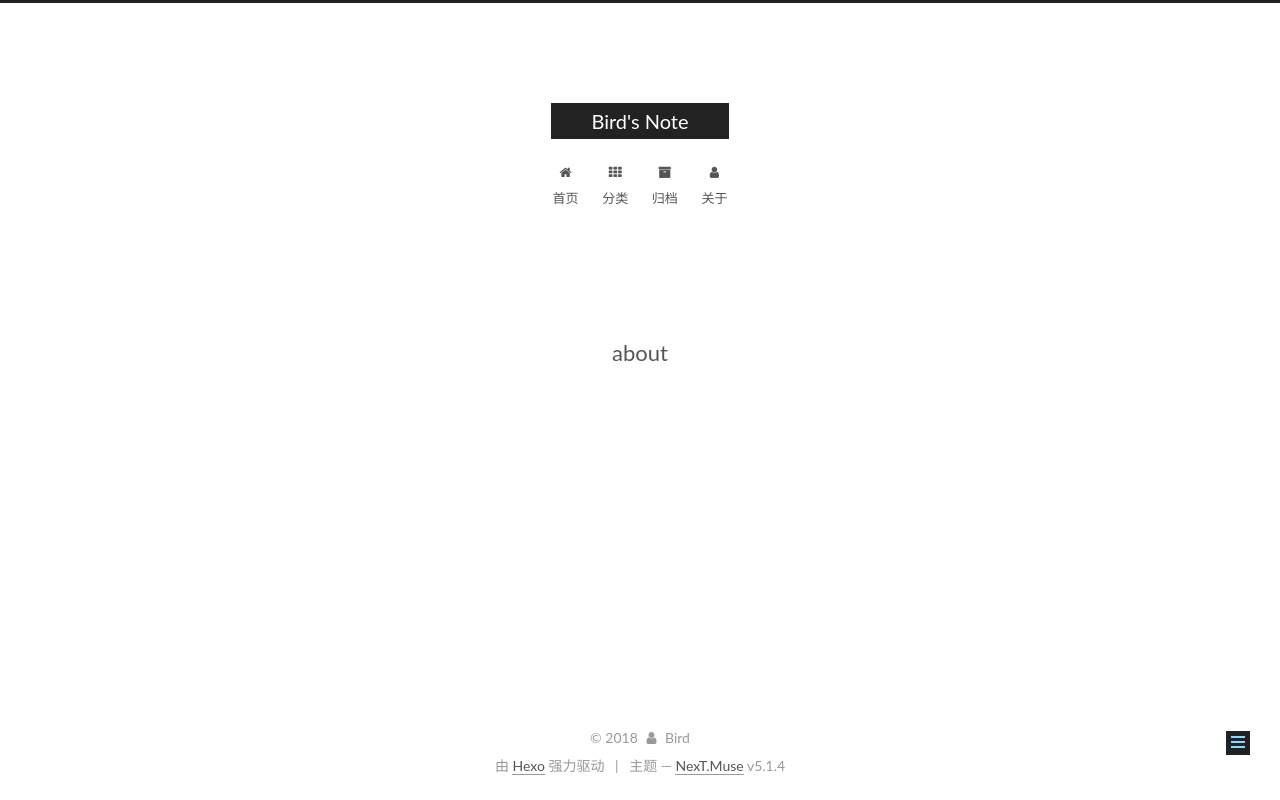
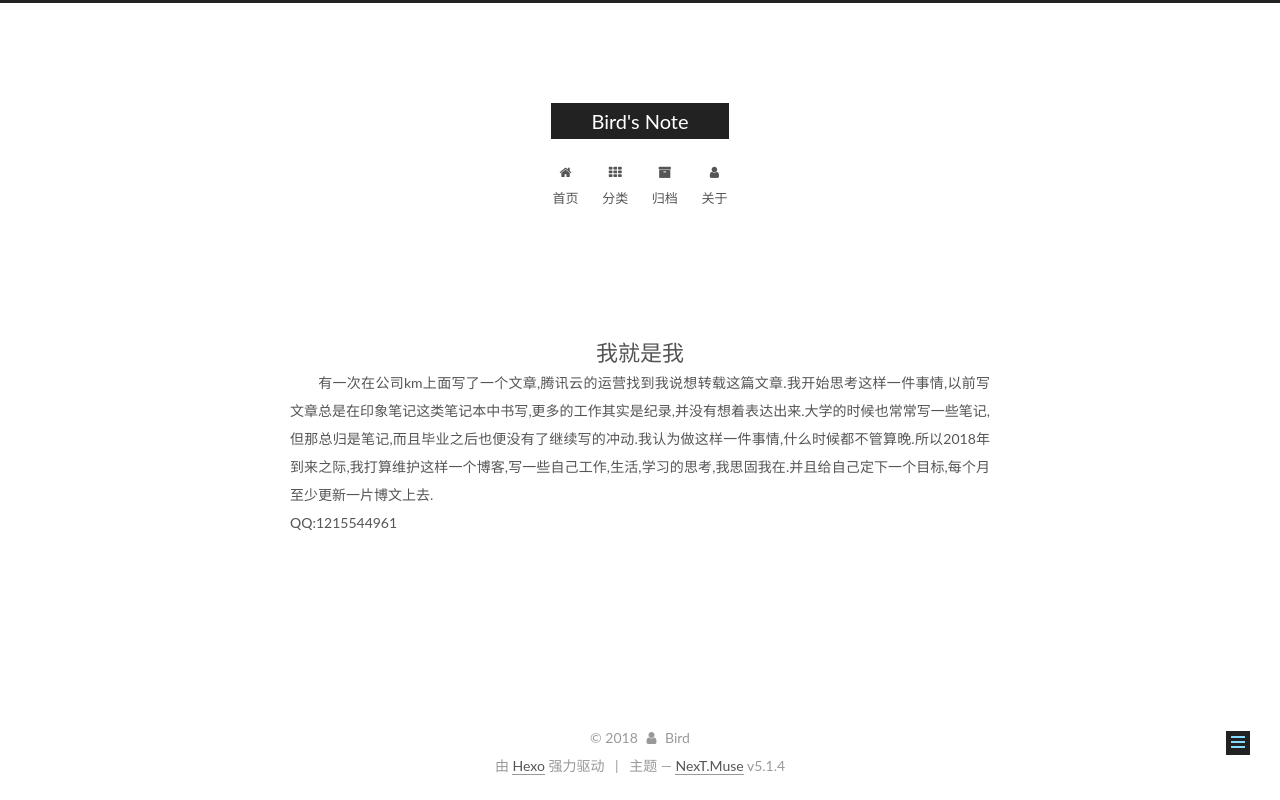
Before and after one commit to Bird01/Bird01.github.io, a plain HTML site: page about/index.html in a window 1280 px wide. Drawn offline with Linux system fonts and the light colour scheme.

Commit message:
Site updated: 2018-01-07 15:36:57

```diff
--- a/about/index.html
+++ b/about/index.html
@@ -79,14 +79,17 @@
 
 
 
+<meta name="description" content="&amp;ensp;&amp;ensp;&amp;ensp;&amp;ensp;有一次在公司km上面写了一个文章,腾讯云的运营找到我说想转载这篇文章.我开始思考这样一件事情,以前写文章总是在印象笔记这类笔记本中书写,更多的工作其实是纪录,并没有想着表达出来.大学的时候也常常写一些笔记,但那总归是笔记,而且毕业之后也便没有了继续写的冲动.我认为做这样一件事情,什么时候都不管算晚.所以2018年到来之际,我打算维护这样一个博客,写一">
 <meta property="og:type" content="website">
-<meta property="og:title" content="about">
+<meta property="og:title" content="我就是我">
 <meta property="og:url" content="http://yoursite.com/about/index.html">
 <meta property="og:site_name" content="Bird&#39;s Note">
+<meta property="og:description" content="&amp;ensp;&amp;ensp;&amp;ensp;&amp;ensp;有一次在公司km上面写了一个文章,腾讯云的运营找到我说想转载这篇文章.我开始思考这样一件事情,以前写文章总是在印象笔记这类笔记本中书写,更多的工作其实是纪录,并没有想着表达出来.大学的时候也常常写一些笔记,但那总归是笔记,而且毕业之后也便没有了继续写的冲动.我认为做这样一件事情,什么时候都不管算晚.所以2018年到来之际,我打算维护这样一个博客,写一">
 <meta property="og:locale" content="zh-Hans">
-<meta property="og:updated_time" content="2018-01-06T13:57:40.924Z">
+<meta property="og:updated_time" content="2018-01-07T07:35:33.324Z">
 <meta name="twitter:card" content="summary">
-<meta name="twitter:title" content="about">
+<meta name="twitter:title" content="我就是我">
+<meta name="twitter:description" content="&amp;ensp;&amp;ensp;&amp;ensp;&amp;ensp;有一次在公司km上面写了一个文章,腾讯云的运营找到我说想转载这篇文章.我开始思考这样一件事情,以前写文章总是在印象笔记这类笔记本中书写,更多的工作其实是纪录,并没有想着表达出来.大学的时候也常常写一些笔记,但那总归是笔记,而且毕业之后也便没有了继续写的冲动.我认为做这样一件事情,什么时候都不管算晚.所以2018年到来之际,我打算维护这样一个博客,写一">
 
 
 
@@ -122,7 +125,7 @@
 
 
 
-  <title>about | Bird's Note</title>
+  <title>我就是我 | Bird's Note</title>
 
 
 
@@ -242,7 +245,7 @@
     <div class="post-block page">
       <header class="post-header">
 
-	<h1 class="post-title" itemprop="name headline">about</h1>
+	<h1 class="post-title" itemprop="name headline">我就是我</h1>
 
 
 
@@ -254,6 +257,7 @@
       <div class="post-body">
 
 
+          <p>&ensp;&ensp;&ensp;&ensp;有一次在公司km上面写了一个文章,腾讯云的运营找到我说想转载这篇文章.我开始思考这样一件事情,以前写文章总是在印象笔记这类笔记本中书写,更多的工作其实是纪录,并没有想着表达出来.大学的时候也常常写一些笔记,但那总归是笔记,而且毕业之后也便没有了继续写的冲动.我认为做这样一件事情,什么时候都不管算晚.所以2018年到来之际,我打算维护这样一个博客,写一些自己工作,生活,学习的思考,我思固我在.并且给自己定下一个目标,每个月至少更新一片博文上去.<br>QQ:1215544961</p>
 
 
       </div>
```
